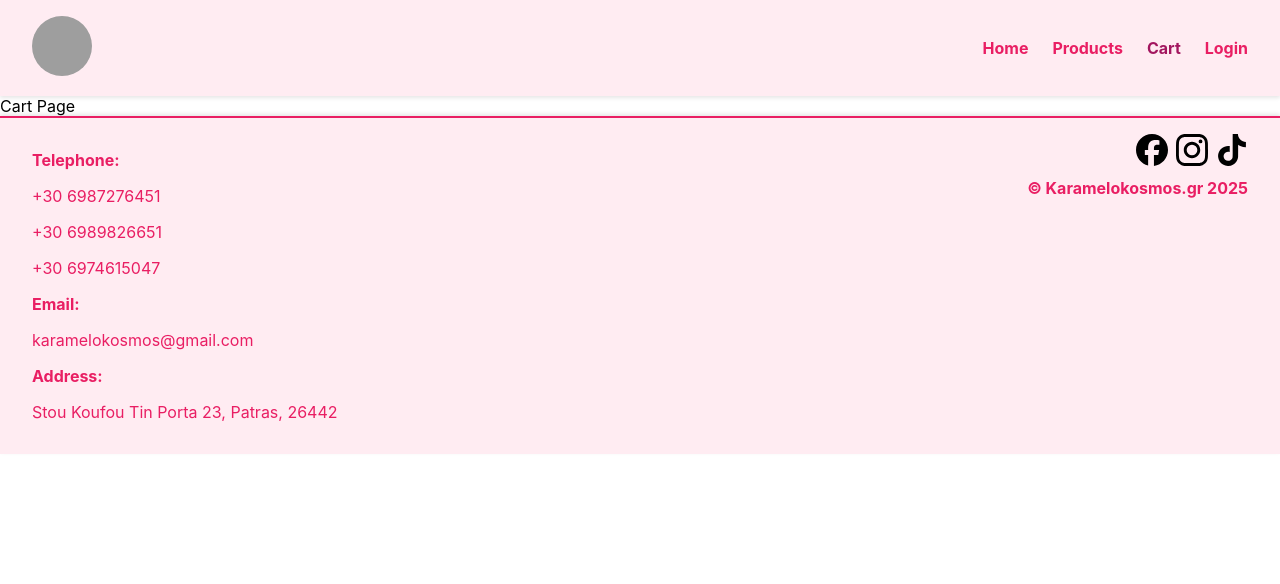
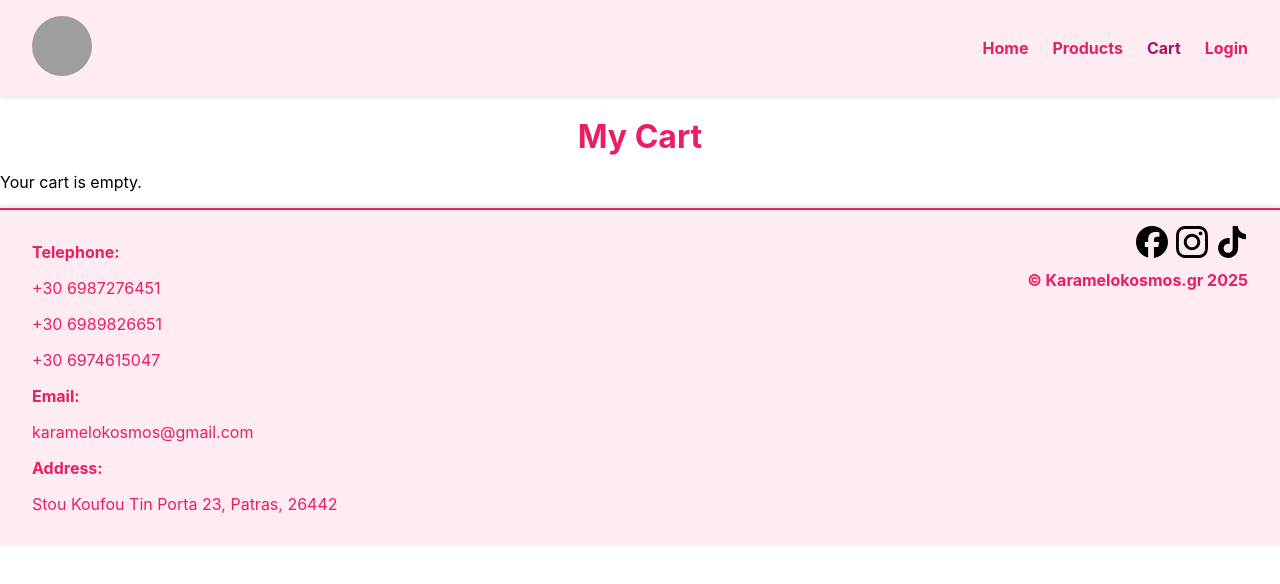
Before and after one commit to angelontz/candy-shop, a React (Create React App) app: page /cart in a window 1280 px wide. Shown: the top 584 px of the page. Built offline with nearby package versions, Linux system fonts and the light colour scheme; grey boxes are pictures that could not be loaded.

Commit message:
starting on cart page

```diff
--- a/src/components/Header.jsx
+++ b/src/components/Header.jsx
@@ -9,7 +9,7 @@ function Header() {
   const [mobileOpen, setMobileOpen] = React.useState(false);
   const { cartItems } = useContext(CartContext);
   const { user, logout } = useContext(AuthContext);
-  const cartCount = cartItems.reduce((sum, item) => sum + item.quantity, 0);
+  const cartCount = cartItems.length;
 
   const isActive = (path) => location.pathname === path;
 
--- a/src/pages/CartPage.jsx
+++ b/src/pages/CartPage.jsx
@@ -1,5 +1,17 @@
+import React, { useContext } from 'react';
+import Cart from '../components/Cart';
+import { AuthContext } from '../context/AuthContext';
+
 function CartPage() {
-  return <div>Cart Page</div>;
+  const { user } = useContext(AuthContext);
+  const title = user ? `${user.name}'s Cart` : 'My Cart';
+
+  return (
+    <div>
+      <h1>{title}</h1>
+      <Cart />
+    </div>
+  );
 }
 
 export default CartPage;
```
